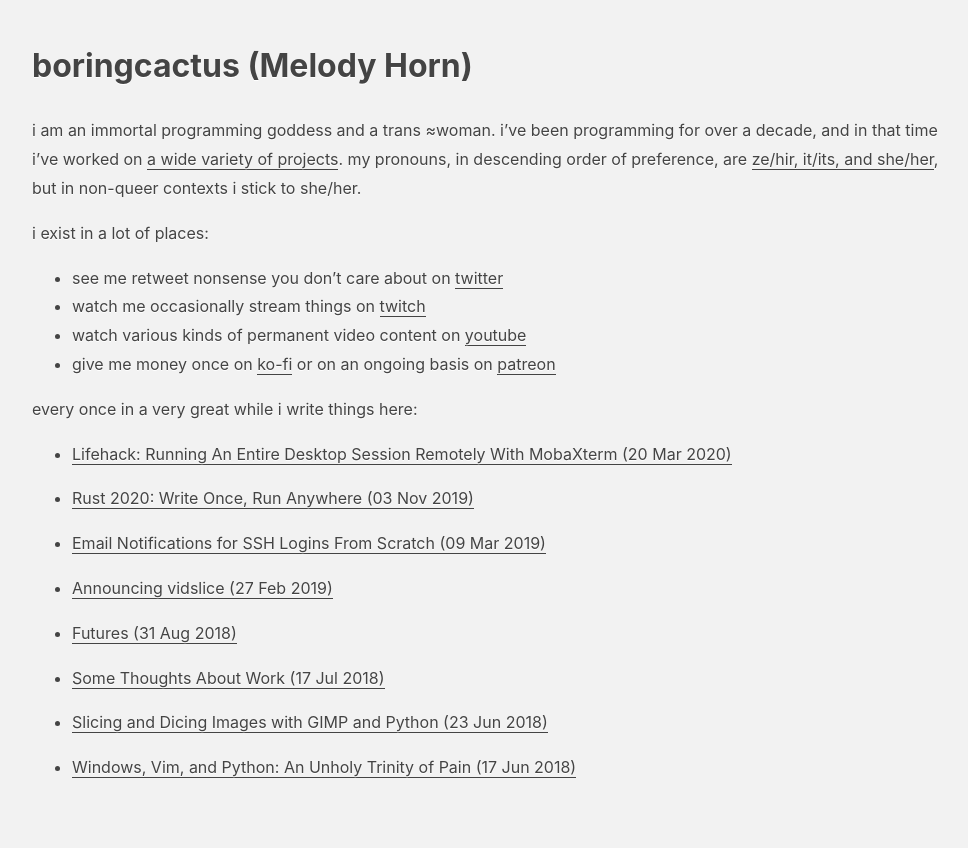
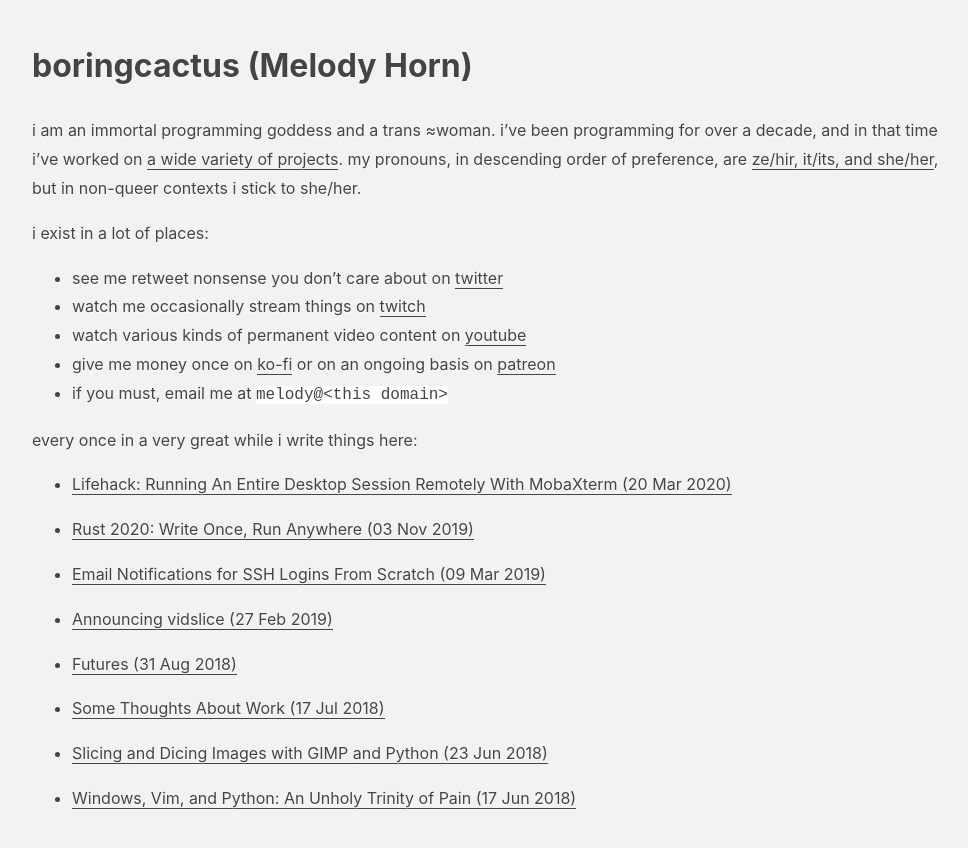
Before and after one commit to boringcactus/boringcactus.github.io, a Jekyll site: the page built from index.md, in a window 1280 px wide. Shown: the top 848 px of the page, without its empty margins (144-1112 px from the left). Built offline with Jekyll 4.4.1, drawn with Linux system fonts in a browser that asks for light colours.

Commit message:
add my email address

```diff
--- a/index.md
+++ b/index.md
@@ -13,6 +13,7 @@ i exist in a lot of places:
 - watch me occasionally stream things on [twitch](https://www.twitch.tv/boringcactus)
 - watch various kinds of permanent video content on [youtube](https://www.youtube.com/channel/UCw0N-UmLylMSnCtHZ7vagBw)
 - give me money once on [ko-fi](https://ko-fi.com/boringcactus) or on an ongoing basis on [patreon](https://www.patreon.com/boringcactus)
+- if you must, email me at `melody@<this domain>`
 
 every once in a very great while i write things here:
 
```
